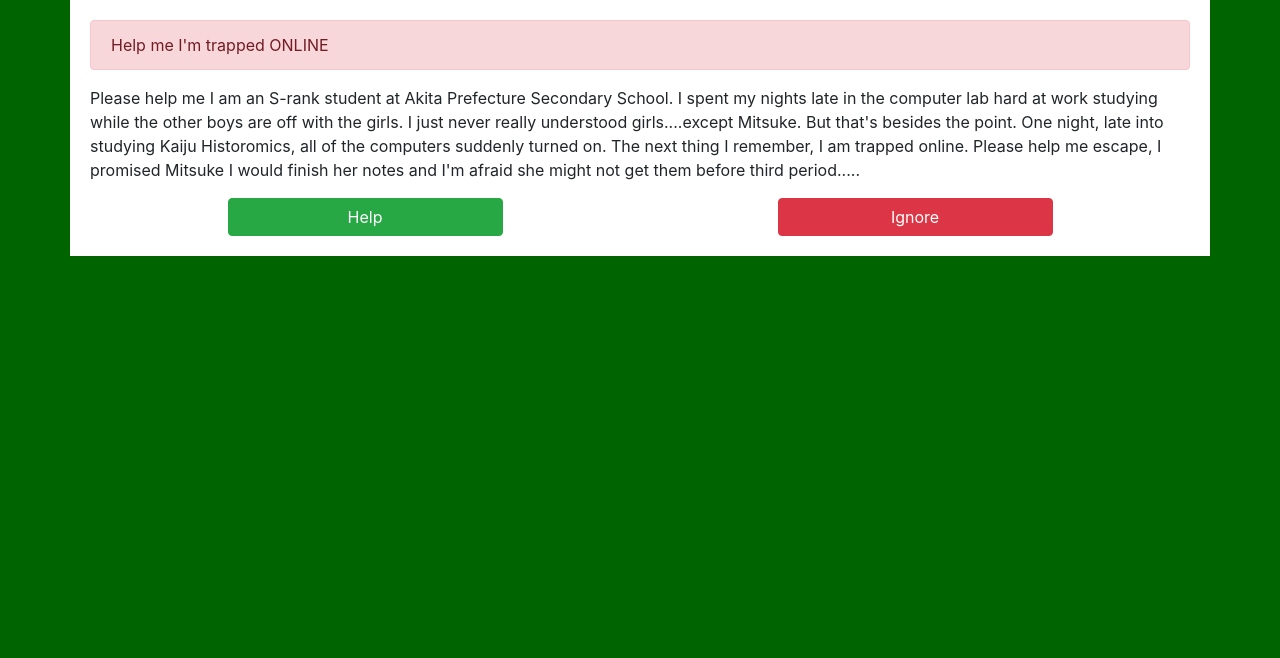
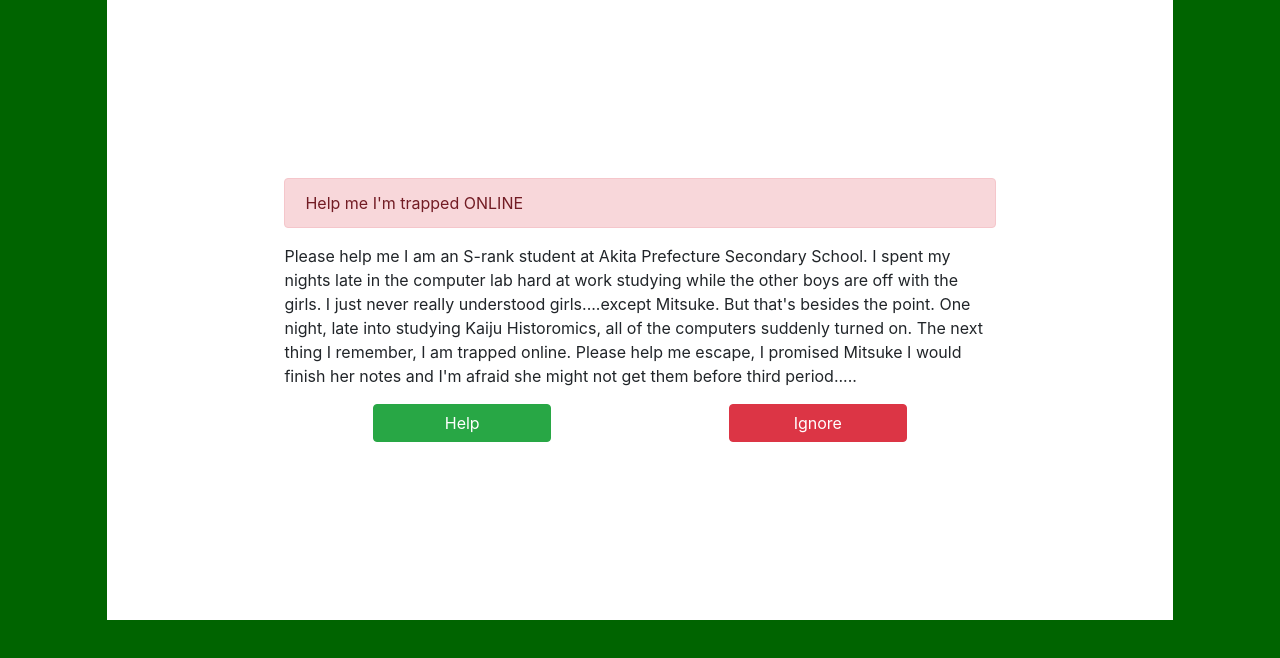
Before and after one commit to FinesseUpscale/trapped, a plain HTML site: page index.html in a window 1280 px wide. Drawn offline with nearby package versions, Linux system fonts and the light colour scheme.

Commit message:
messing with padding

```diff
--- a/styles.css
+++ b/styles.css
@@ -1,10 +1,10 @@
 body {
-    padding-left: 60px;
-    padding-right: 60px;
+    padding-left: 8.3333%;
+    padding-right: 8.333%;
     background-color: darkgreen;
 }
 
 .container {
     background-color: white;
-    padding: 20px;
+    padding: 16.66666667%;
 }
```
